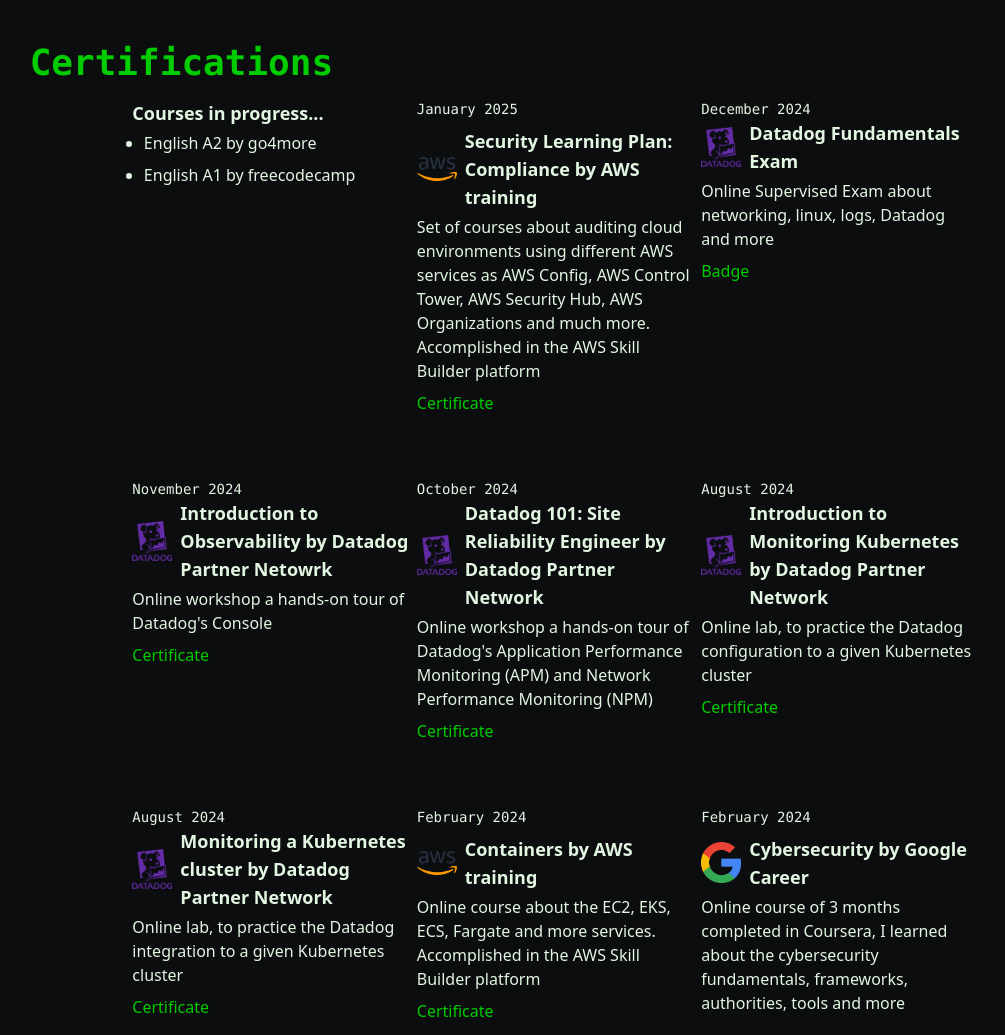
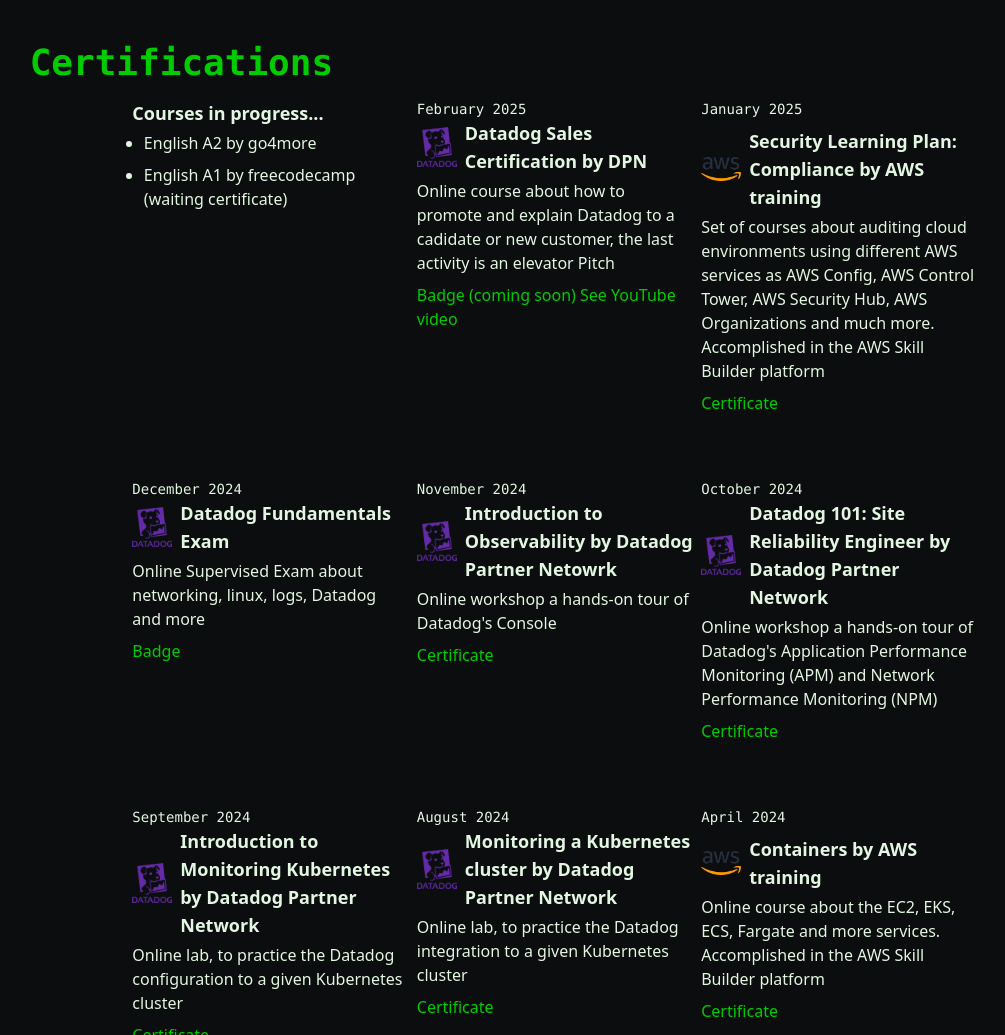
Before and after one commit to zelmo-ingeniero/zelmo-ingeniero.github.io, a plain HTML site: page index.html in a window 1280 px wide. Shown: the part 1464-2499 px from the top of the page, without its empty margins (85-1090 px from the left). Drawn offline with Linux system fonts and the light colour scheme.

Commit message:
add datadog sales certification

```diff
--- a/index.html
+++ b/index.html
@@ -127,9 +127,31 @@
           English A2 by go4more
         </li>
         <li class="font-thin pb-2">
-          English A1 by freecodecamp
+          English A1 by freecodecamp (waiting certificate)
         </li>
       </ul>
+    </section>
+    <section class="px-1 pb-16 w-full sm:w-1/2 md:w-1/3">
+      <h2 class="text-sm font-mono">February 2025</h2>
+      <div class="flex pb-1 items-center">
+        <img class="mr-2 w-10 h-fit" src="public/img/datadog.png" alt="Datadog logo" />
+        <h1 class="text-lg font-semibold">
+          Datadog Sales Certification by DPN
+        </h1>
+      </div>
+      <p class="font-thin pb-2">
+        Online course about how to promote and explain Datadog to a cadidate or new customer, the last activity is an elevator Pitch
+      </p>
+      <a href=""
+        class="text-term relative after:bg-term after:absolute after:h-0.5 after:w-0 after:bottom-0 after:left-0 hover:after:w-full after:transition-all after:duration-150 cursor-pointer"
+        title="Badge validated by Datadog" target="_blank">
+        Badge (coming soon)
+      </a>
+      <a href="https://youtu.be/F5WW2G3l2VA?si=VZSG-7etIB13Nmpa"
+        class="text-term relative after:bg-term after:absolute after:h-0.5 after:w-0 after:bottom-0 after:left-0 hover:after:w-full after:transition-all after:duration-150 cursor-pointer"
+        title="Watch the video created for the last activity" target="_blank">
+        See YouTube video
+      </a>
     </section>
     <section class="px-1 pb-16 w-full sm:w-1/2 md:w-1/3">
       <h2 class="text-sm font-mono pb-2">January 2025</h2>
@@ -200,7 +222,7 @@
       </a>
     </section>
     <section class="px-1 pb-16 w-full sm:w-1/2 md:w-1/3">
-      <h2 class="text-sm font-mono">August 2024</h2>
+      <h2 class="text-sm font-mono">September 2024</h2>
       <div class="flex pb-1 items-center">
         <img class="mr-2 w-10 h-fit" src="public/img/datadog.png" alt="Datadog logo" />
         <h1 class="text-lg font-semibold">
@@ -234,7 +256,7 @@
       </a>
     </section>
     <section class="px-1 pb-16 w-full sm:w-1/2 md:w-1/3">
-      <h2 class="text-sm font-mono pb-2">February 2024</h2>
+      <h2 class="text-sm font-mono pb-2">April 2024</h2>
       <div class="flex pb-1 items-center">
         <img class="mr-2 h-fit w-10" src="public/img/aws-logo.png" alt="Amazon Web Services logo" />
         <h1 class="text-lg font-semibold">Containers by AWS training</h1>
```
